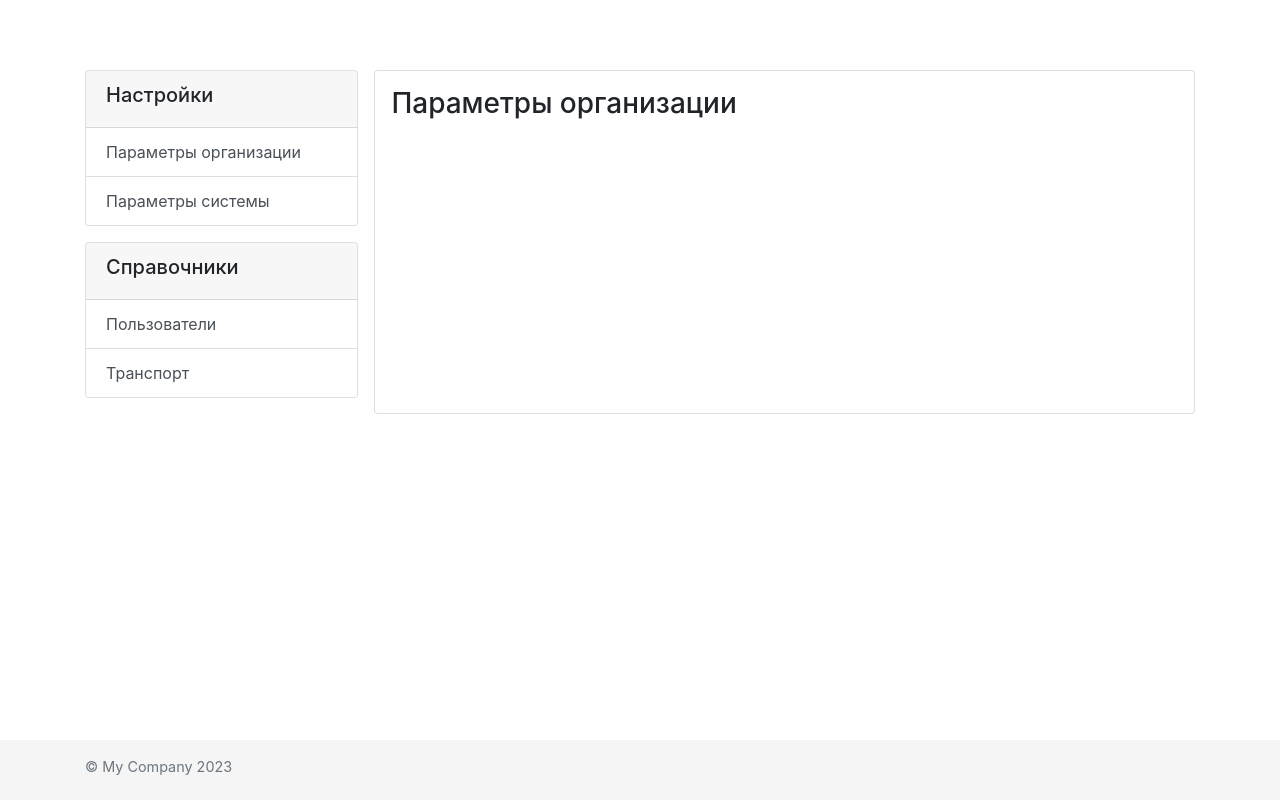
After one commit to sabitovka/tla-system, a Yii app: template app/views/settings/index.php in a window 1280 px wide. The commit adds this page. Run offline with PHP 8.4 and a stand-in for Yii, Linux system fonts and the light colour scheme; the template is opened without the code that fills it, so the values that code supplies are empty; some libraries are stand-ins or nearby versions.

Commit message:
Add settings page

```diff
--- a/app/views/layouts/main.php
+++ b/app/views/layouts/main.php
@@ -52,6 +52,13 @@ AppAsset::register($this);
                 ['label' => 'Транспорт', 'url' => ['transport/']],
               ],
             ],
+            [
+              'label' => 'Администрирование',
+              'items' => [
+                ['label' => 'Пользователи', 'url' => ['settings/']],
+                ['label' => 'Параметры', 'url' => ['settings/']],
+              ],
+            ],
             Yii::$app->user->isGuest ? (
                 ['label' => 'Вход', 'url' => ['/site/login']]
             ) : (
--- /dev/null
+++ b/app/views/settings/_header.php
@@ -0,0 +1,34 @@
+<?php
+
+use yii\bootstrap4\Html;
+use yii\helpers\Url;
+
+$this->title = 'Настройки';
+$this->params['breadcrumbs'][] = $this->title;
+
+?>
+
+<div class="d-flex">
+    <div class="w-25 mr-3">
+        <div class="card mb-3">
+            <div class="card-header">
+                <h5>Настройки</h5>
+            </div>
+            <ul class="list-group list-group-flush">
+                <?= Html::a('Параметры организации', Url::to('settings/org'), ['class' => "list-group-item list-group-item-action"]) ?>
+                <?= Html::a('Параметры системы', Url::to('settings/system'), ['class' => "list-group-item list-group-item-action"]) ?>
+            </ul>
+        </div>
+
+        <div class="card mb-3">
+            <div class="card-header">
+                <h5>Справочники</h5>
+            </div>
+            <ul class="list-group list-group-flush">
+                <?= Html::a('Пользователи', Url::to('settings/users'), ['class' => "list-group-item list-group-item-action"]) ?>
+                <?= Html::a('Транспорт', Url::to('transport'), ['class' => "list-group-item list-group-item-action"]) ?>
+            </ul>
+        </div>
+    </div>
+
+    <div class="card w-75 p-3">
--- /dev/null
+++ b/app/views/settings/index.php
@@ -0,0 +1,10 @@
+<?= $this->render('_header') ?>
+
+<?php
+$this->title = 'Параметры организации';
+$this->params['breadcrumbs'][] = $this->title;
+?>
+
+    <h3><?= $this->title ?></h3>
+
+</div>
```
Also changed, not shown: app/composer.json (+6 -1 lines), app/controllers/SettingsController.php (added, +13 -0 lines), app/views/settings/org.php (added), 1 other file.
